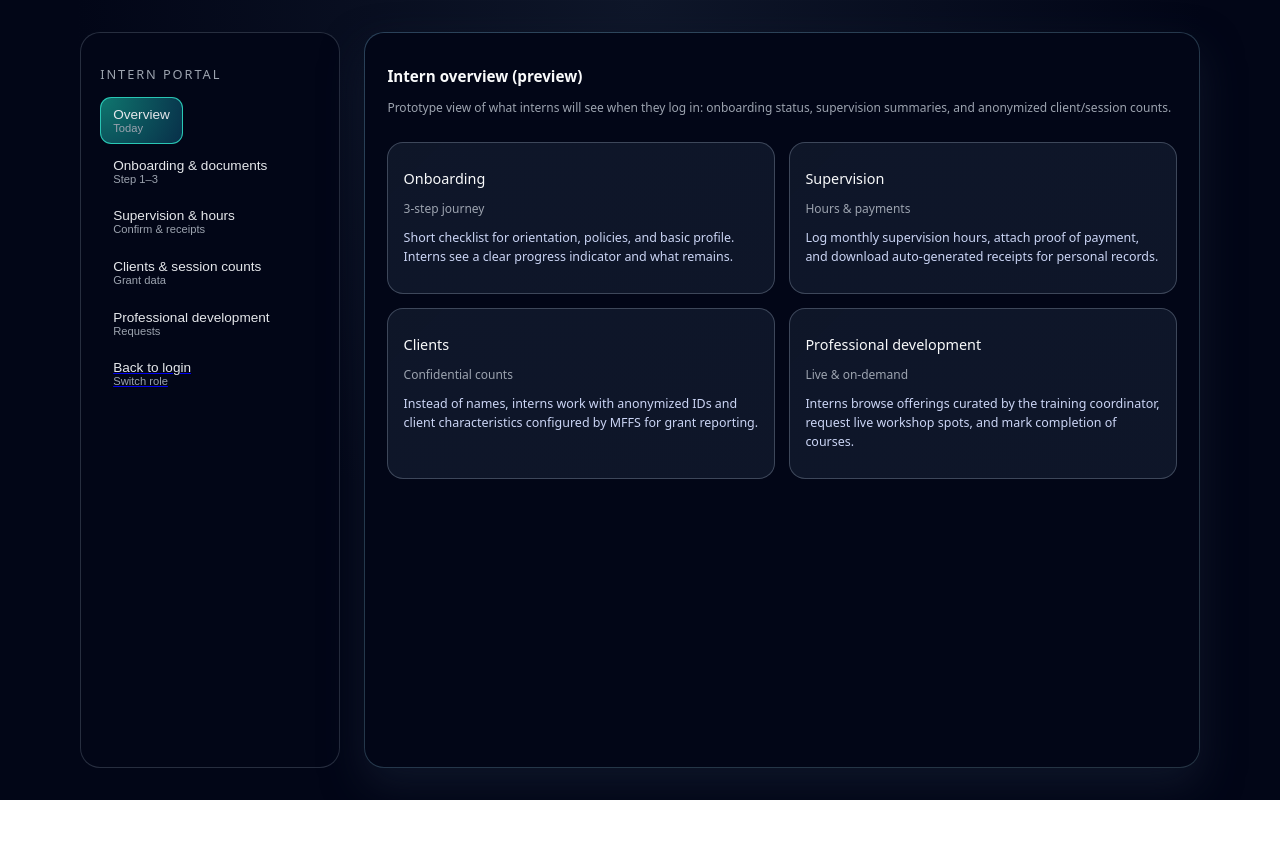
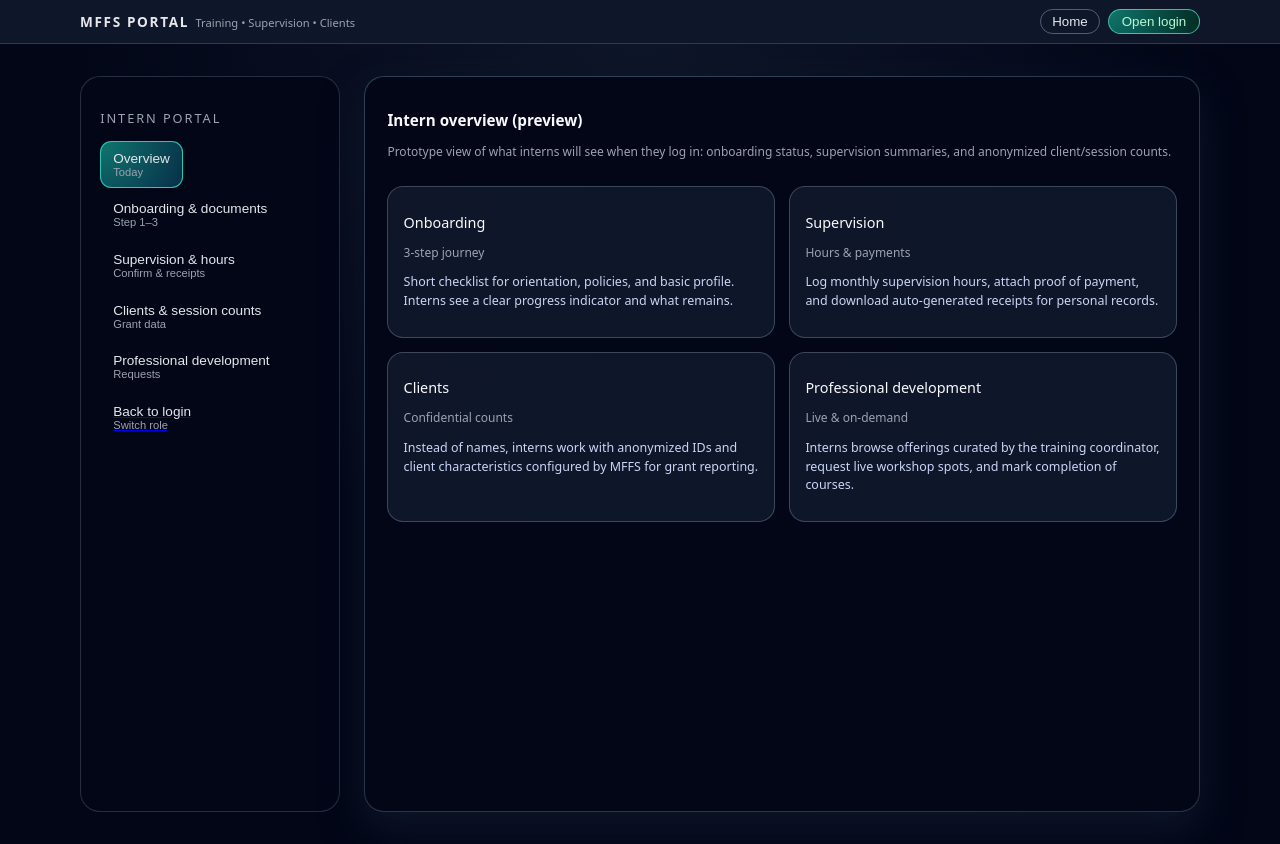
Before and after one commit to sraelcohen-sudo/mffs-portal, a Next.js app: page /intern in a window 1280 px wide. Before the commit the page ends 800 px from the top, so only its background shows below. Built offline with nearby package versions, Linux system fonts and the light colour scheme.

Commit message:
App Layout

```diff
--- a/app/layout.jsx
+++ b/app/layout.jsx
@@ -1,14 +1,111 @@
 import "./globals.css";
+import Link from "next/link";
 
 export const metadata = {
   title: "MFFS Portal",
-  description: "Training, supervision, and onboarding portal for Moving Forward Family Services"
+  description:
+    "Training, supervision, and onboarding portal for Moving Forward Family Services"
 };
 
 export default function RootLayout({ children }) {
   return (
     <html lang="en">
-      <body className="bg-slate-950 text-slate-50 antialiased">
+      <body
+        className="bg-slate-950 text-slate-50 antialiased"
+        style={{ margin: 0 }}
+      >
+        {/* Top header shown on every page */}
+        <header
+          style={{
+            position: "sticky",
+            top: 0,
+            zIndex: 20,
+            borderBottom: "1px solid rgba(148,163,184,0.25)",
+            background:
+              "linear-gradient(135deg, rgba(15,23,42,0.98), rgba(15,23,42,0.96))",
+            backdropFilter: "blur(10px)",
+            padding: "0.55rem 1.5rem"
+          }}
+        >
+          <div
+            style={{
+              maxWidth: "1120px",
+              margin: "0 auto",
+              display: "flex",
+              alignItems: "center",
+              justifyContent: "space-between",
+              gap: "1rem"
+            }}
+          >
+            {/* Brand / logo area */}
+            <div style={{ display: "flex", alignItems: "baseline", gap: "0.4rem" }}>
+              <span
+                style={{
+                  fontSize: "0.85rem",
+                  fontWeight: 600,
+                  letterSpacing: "0.12em",
+                  textTransform: "uppercase",
+                  color: "#e5e7eb"
+                }}
+              >
+                MFFS Portal
+              </span>
+              <span
+                style={{
+                  fontSize: "0.7rem",
+                  color: "#9ca3af"
+                }}
+              >
+                Training • Supervision • Clients
+              </span>
+            </div>
+
+            {/* Simple nav */}
+            <nav
+              style={{
+                display: "flex",
+                alignItems: "center",
+                gap: "0.5rem",
+                fontSize: "0.8rem"
+              }}
+            >
+              <Link href="/">
+                <button
+                  type="button"
+                  style={{
+                    borderRadius: "999px",
+                    border: "1px solid rgba(148,163,184,0.5)",
+                    background: "transparent",
+                    color: "#e5e7eb",
+                    padding: "0.25rem 0.7rem",
+                    cursor: "pointer"
+                  }}
+                >
+                  Home
+                </button>
+              </Link>
+
+              <Link href="/login">
+                <button
+                  type="button"
+                  style={{
+                    borderRadius: "999px",
+                    border: "1px solid rgba(94,234,212,0.7)",
+                    background:
+                      "radial-gradient(circle at top left, #0f766e, #022c22)",
+                    color: "#bbf7d0",
+                    padding: "0.25rem 0.8rem",
+                    cursor: "pointer"
+                  }}
+                >
+                  Open login
+                </button>
+              </Link>
+            </nav>
+          </div>
+        </header>
+
+        {/* Page content */}
         {children}
       </body>
     </html>
```
